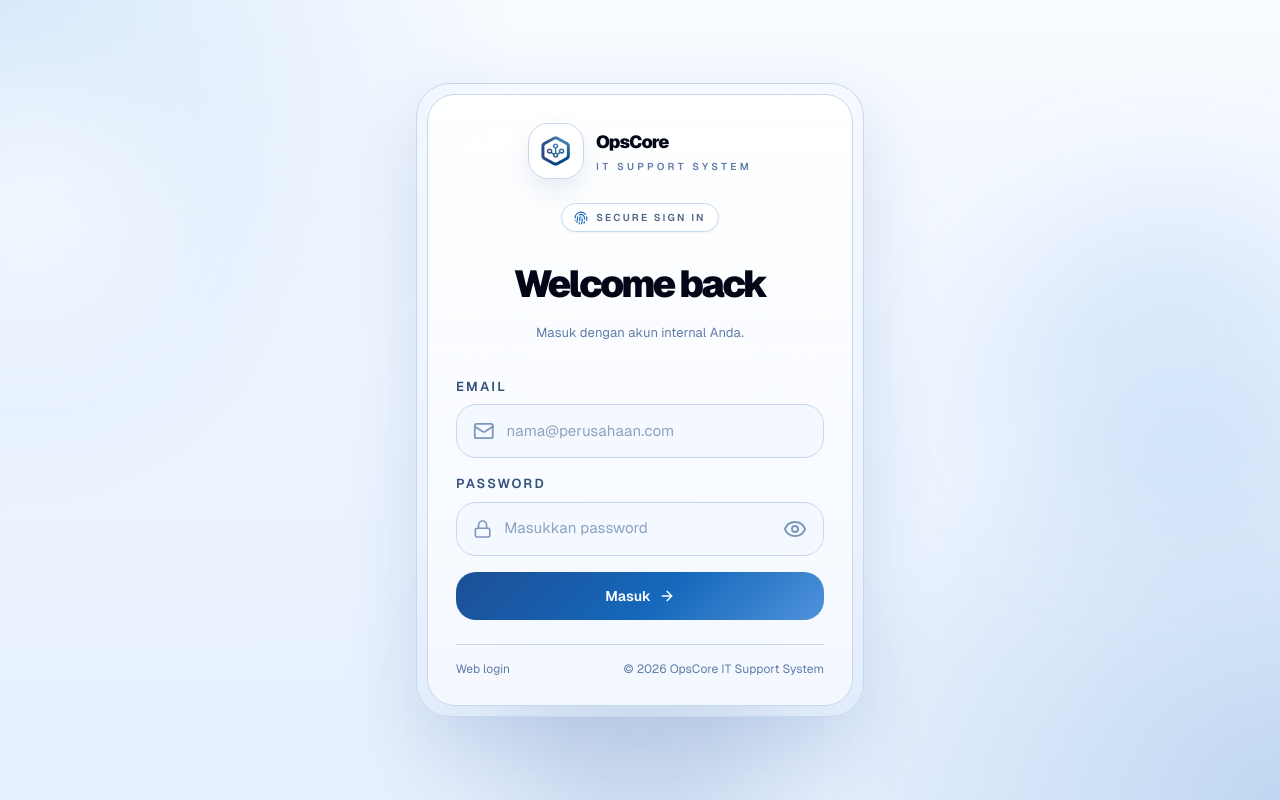
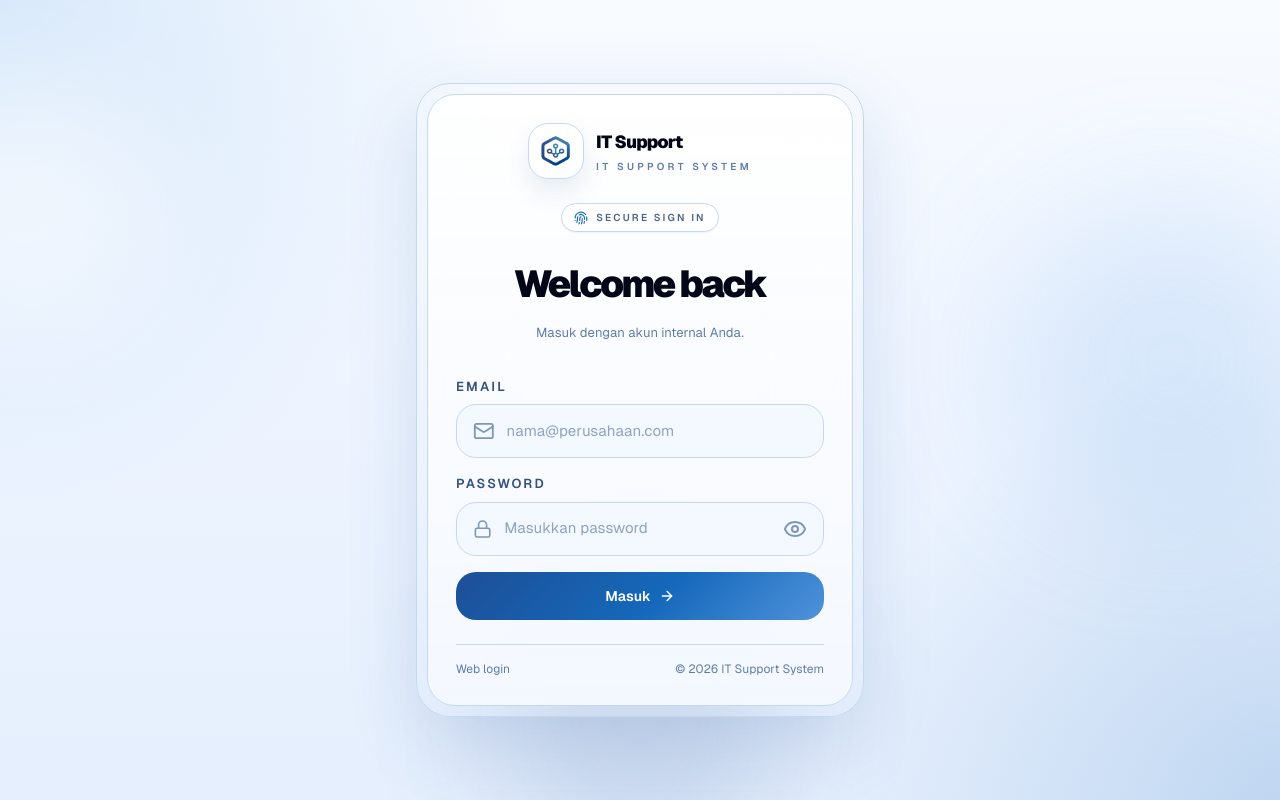
Before and after one commit to dnhmyy/itsupport_system, a Next.js app in the folder frontend/: page /login in a window 1280 px wide. Built offline with nearby package versions, Linux system fonts and the light colour scheme; no server answers.

Commit message:
refactor: complete branding update to IT Support System

```diff
--- a/frontend/src/app/login/page.tsx
+++ b/frontend/src/app/login/page.tsx
@@ -64,13 +64,13 @@ export default function LoginPage() {
                 <div className="flex h-14 w-14 items-center justify-center rounded-[20px] border border-[var(--border)] bg-white p-2 shadow-[0_12px_24px_rgba(29,79,151,0.10)]">
                   <Image
                     src={logoApp}
-                    alt="OpsCore IT Support System"
+                    alt="IT Support System"
                     className="h-full w-full object-contain"
                     priority
                   />
                 </div>
                 <div>
-                  <p className="text-[1.1rem] font-black tracking-[-0.05em] text-slate-950">OpsCore</p>
+                  <p className="text-[1.1rem] font-black tracking-[-0.05em] text-slate-950">IT Support</p>
                   <p className="mt-1 text-[10px] font-semibold uppercase tracking-[0.32em] text-[#5f7da8]">
                     IT Support System
                   </p>
@@ -154,7 +154,7 @@ export default function LoginPage() {
 
               <div className="mt-6 flex items-center justify-between border-t border-[var(--border)] pt-4 text-xs text-[#5f7da8]">
                 <span>Web login</span>
-                <span>© 2026 OpsCore IT Support System</span>
+                <span>© 2026 IT Support System</span>
               </div>
             </div>
           </div>
```
Also changed, not shown: 1 other file (tests, documents, lock files or other folders).
